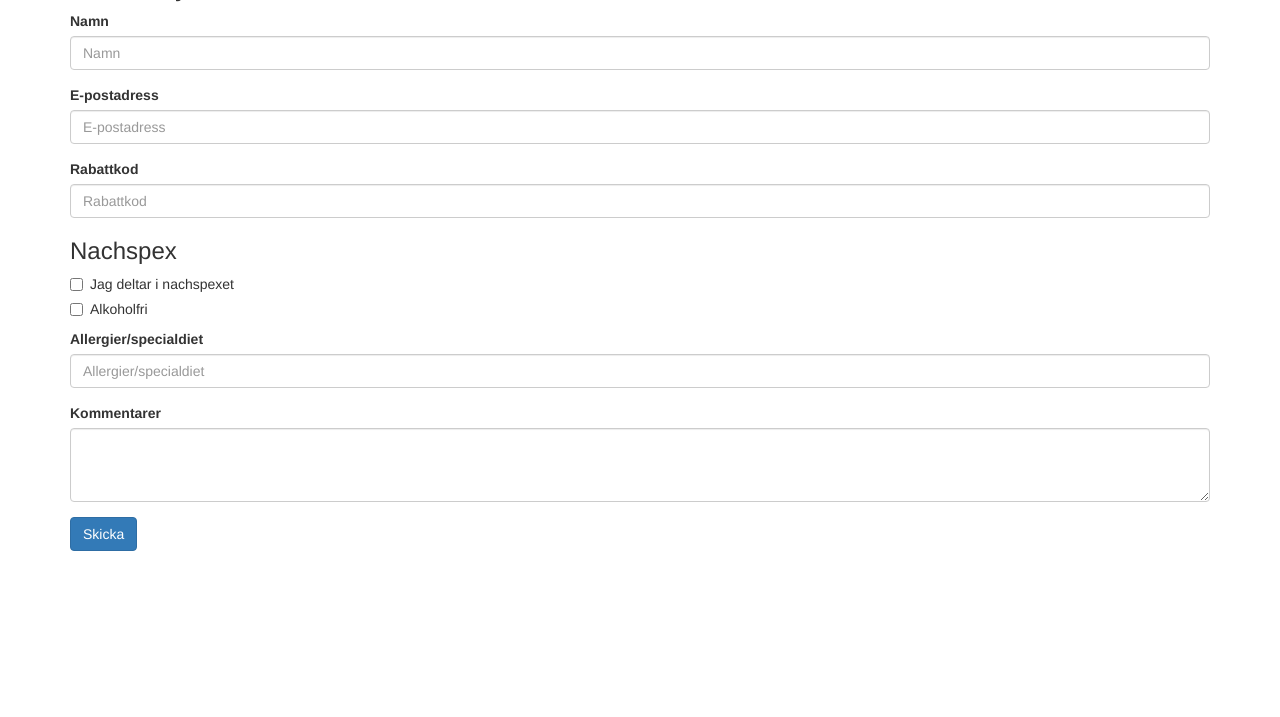
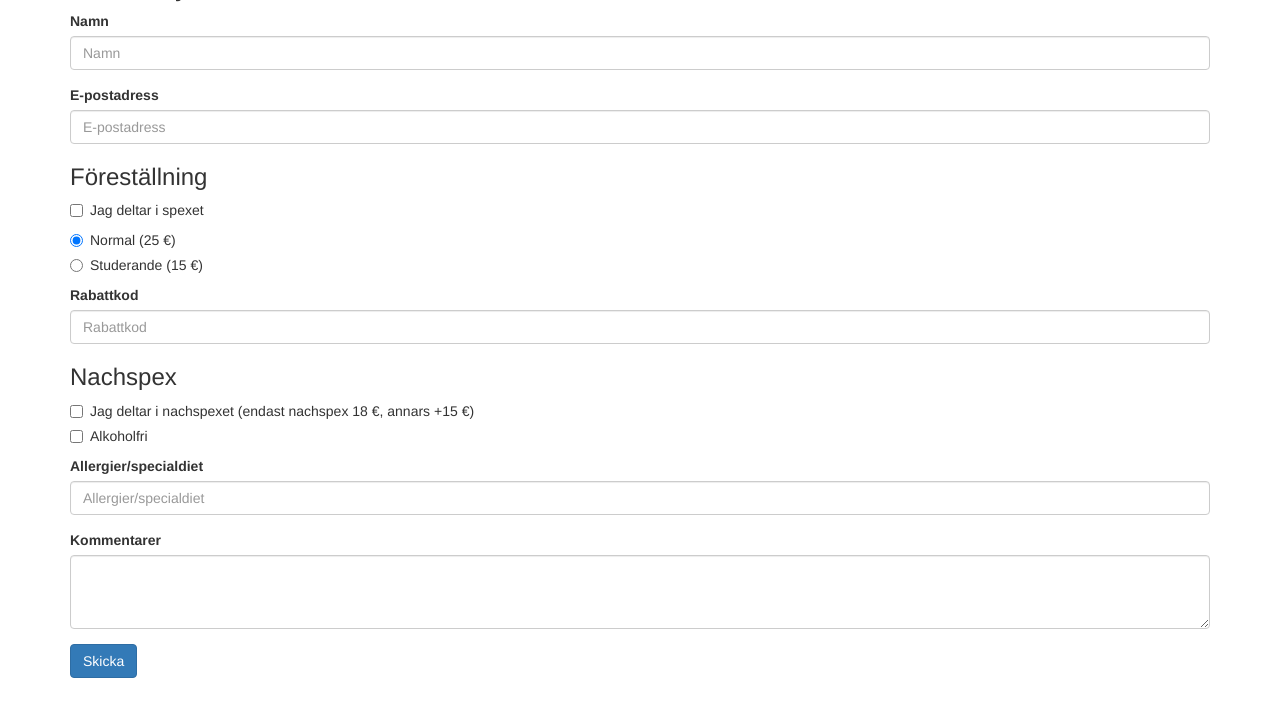
Before and after one commit to olegstikhin/karspexet, a Django app: template booking/templates/index.html in a window 1280 px wide. Shown: the part 52-769 px from the top of the page. Run offline with Django 3.2, Linux system fonts and the light colour scheme; the template is opened without the code that fills it, so the values that code supplies are empty; some libraries are stand-ins or nearby versions.

Commit message:
changed the categories and modified the price system

```diff
--- a/booking/models.py
+++ b/booking/models.py
@@ -5,6 +5,8 @@ from django.db import models
 class Participant(models.Model):
     name = models.CharField(max_length=128)
     email = models.EmailField()
+    spex = models.BooleanField()
+    student = models.BooleanField()
     nachspex = models.BooleanField()
     diet = models.CharField(max_length=128)
     alcoholfree = models.BooleanField()
--- a/booking/templates/index.html
+++ b/booking/templates/index.html
@@ -11,14 +11,34 @@
             <label for="last_name">E-postadress</label>
             <input type="text" class="form-control" name="email" id="email" placeholder="E-postadress">
         </div>
+
+        <h3>Föreställning</h3>
+        <div class="checkbox">
+            <label>
+                <input type="checkbox" name="spex" id="spex"> Jag deltar i spexet
+            </label>
+        </div>
+        <div class="radio">
+            <label>
+                <input type="radio" name="student" id="student" value="normal" checked>
+                Normal (25&nbsp;€)
+            </label>
+        </div>
+        <div class="radio">
+            <label>
+                <input type="radio" name="student" id="student" value="student">
+                Studerande (15&nbsp;€)
+            </label>
+        </div>
         <div class="form-group">
             <label for="discount_code">Rabattkod</label>
             <input type="text" class="form-control" name="discount_code" id="discount_code" placeholder="Rabattkod">
         </div>
         <h3>Nachspex</h3>
+
         <div class="checkbox">
             <label>
-                <input type="checkbox" name="nachspex" id="nachspex"> Jag deltar i nachspexet
+                <input type="checkbox" name="nachspex" id="nachspex"> Jag deltar i nachspexet (endast nachspex 18&nbsp;€, annars +15&nbsp;€)
             </label>
         </div>
         <div class="checkbox">
```
Also changed, not shown: booking/views.py (+20 -1 lines), manage.py (added, +10 -0 lines).
